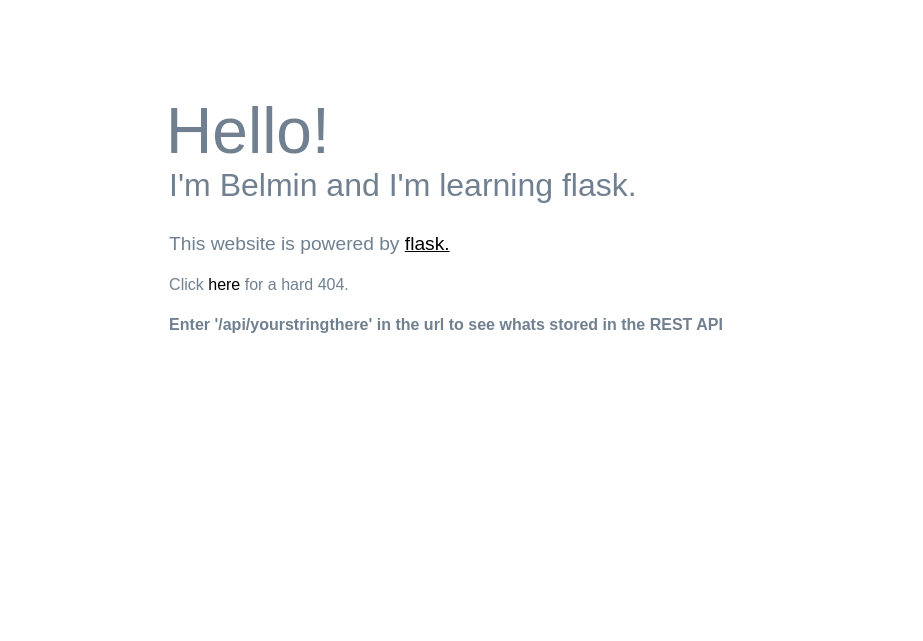
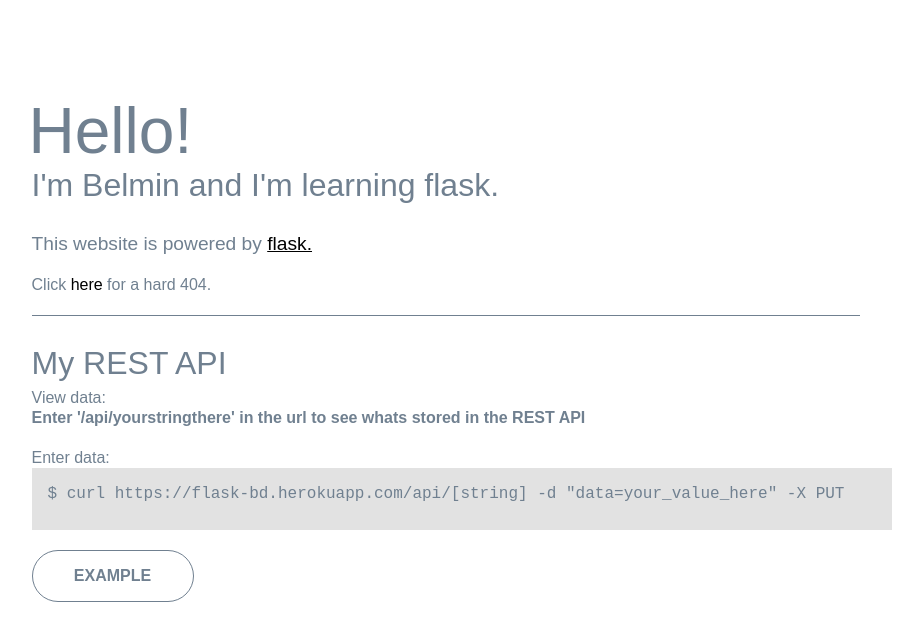
Before and after one commit to belmind/flask, a Flask app: page / in a window 1280 px wide. Shown: the top 641 px of the page, without its empty margins (194-1117 px from the left). Run offline with Flask 2, Linux system fonts and the light colour scheme.

Commit message:
added api inst

```diff
--- a/static/style.css
+++ b/static/style.css
@@ -70,3 +70,24 @@ p {
   color:black;
   text-decoration: none;
 }
+
+.line{
+  background:slategray;
+  width:100%;
+  height:1px;
+}
+
+.code{
+  width:100%;
+  height:30px;
+  background:#e2e2e2;
+  padding: 1em;
+}
+
+.code p{
+  font-family: 'Courier New', Courier, monospace;
+}
+
+#api{
+  margin-bottom:5px;
+}
--- a/templates/index.html
+++ b/templates/index.html
@@ -16,8 +16,19 @@
         <h1>Hello!</h1> <h2>I'm Belmin and I'm learning flask.</h2>
         <h3>This website is powered by <a href="http://flask.pocoo.org/docs/1.0/" target="_new">flask.</a></h3>
         <p>Click<a class="nodeco" href="/404"> here</a> for a hard 404.</p>
-        <p><br><b>Enter '/api/yourstringthere' in the url to see whats stored in the REST API</b></p>
+        <br>
+        <div class="line"></div>
+        <h2 id="api">My REST API</h2>
+        <p>View data: </p>
+        <p><b>Enter '/api/yourstringthere' in the url to see whats stored in the REST API</b></p>
+        <br>
+        <p>Enter data: </p>
+        <div class ="code">
+          <p>$ curl https://flask-bd.herokuapp.com/api/[string] -d "data=your_value_here" -X PUT</p>
         </div>
+      </div>
+      <br>
+      <a class="nodeco" href="/api/belmin"><div class="mybtn">Example</div></a>
       </div> <!-- Wrapper -->
     </div>
   </body>
```
